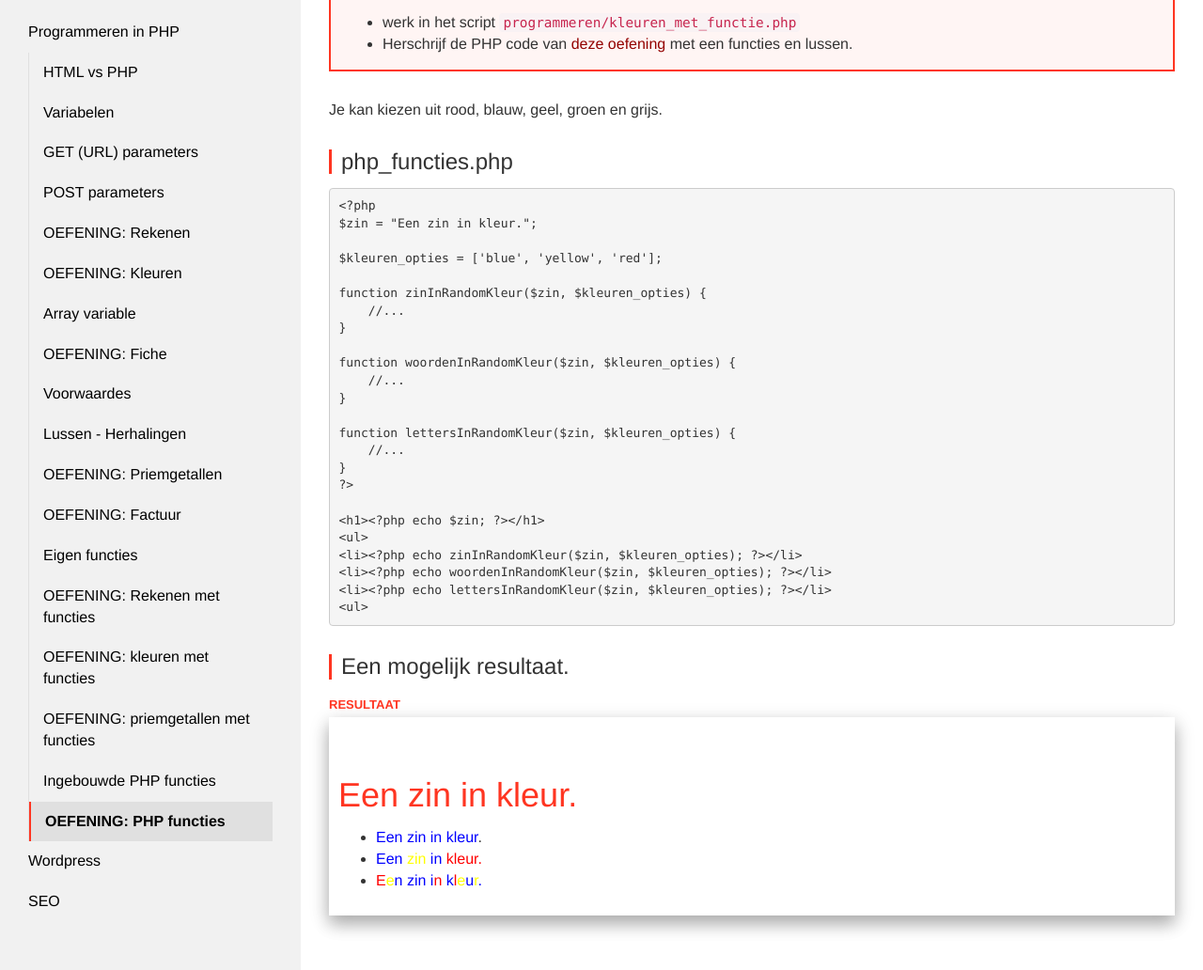
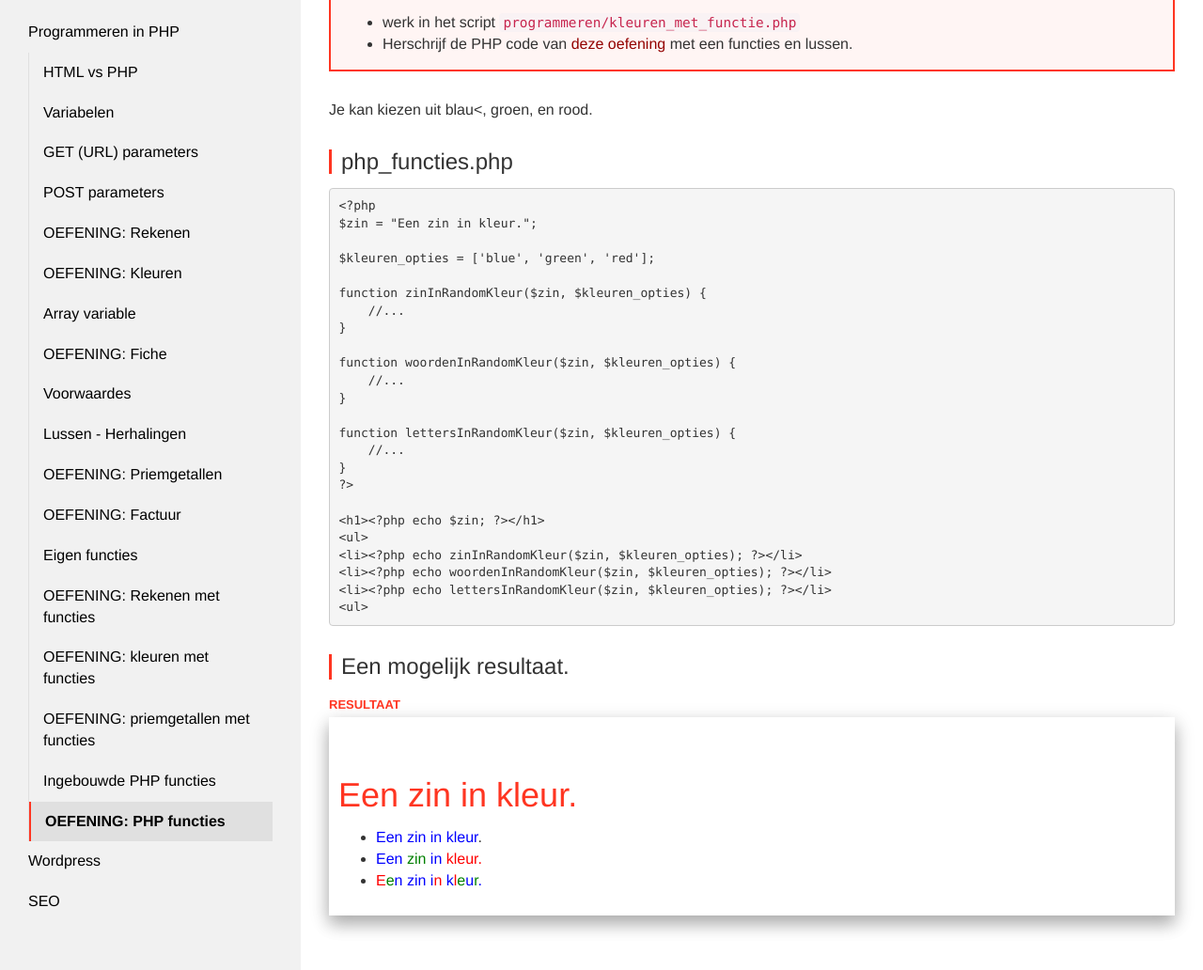
Before and after one commit to Syntra-Brussel/dynamische-webtechnieken, a Jekyll site: the page built from programmeren/oefening-php-functies.md, in a window 1280 px wide. Shown: the part 145-1177 px from the top of the page at 94% size. Built offline with Jekyll 4.4.1, drawn with Linux system fonts in a browser that asks for light colours; nearby versions of some CDN libraries; a script that is not in the unit is left out.

Commit message:
Update oefening-php-functies.md

```diff
--- a/programmeren/oefening-php-functies.md
+++ b/programmeren/oefening-php-functies.md
@@ -12,14 +12,14 @@ collection: programmeren
     </ul>
 </div>
 
-Je kan kiezen uit rood, blauw, geel, groen en grijs.
+Je kan kiezen uit blau<, groen, en rood.
 
 ### php_functies.php
 <pre data-enlighter-theme="beyond" data-enlighter-language="php">
 &lt;?php
 $zin = "Een zin in kleur.";
 
-$kleuren_opties = ['blue', 'yellow', 'red'];
+$kleuren_opties = ['blue', 'green', 'red'];
 
 function zinInRandomKleur($zin, $kleuren_opties) {
     //...
@@ -47,7 +47,7 @@ function lettersInRandomKleur($zin, $kleuren_opties) {
 <h1>Een zin in kleur.</h1>
 <ul>
     <li><span style="color: blue">Een zin in kleur</span>.</li>
-    <li><span style="color: blue">Een</span> <span style="color: yellow">zin</span> <span style="color: blue">in</span> <span style="color: red">kleur.</span></li>
-    <li><span style="color: red">E</span><span style="color: yellow">e</span><span style="color: blue">n</span> <span style="color: blue">z</span><span style="color: blue">i</span><span style="color: blue">n</span> <span style="color: blue">i</span><span style="color: red">n</span> <span style="color: blue">k</span><span style="color: red">l</span><span style="color: yellow">e</span><span style="color: blue">u</span><span style="color: yellow">r</span><span style="color: blue">.</span></li>
+    <li><span style="color: blue">Een</span> <span style="color: green">zin</span> <span style="color: blue">in</span> <span style="color: red">kleur.</span></li>
+    <li><span style="color: red">E</span><span style="color: green">e</span><span style="color: blue">n</span> <span style="color: blue">z</span><span style="color: blue">i</span><span style="color: blue">n</span> <span style="color: blue">i</span><span style="color: red">n</span> <span style="color: blue">k</span><span style="color: red">l</span><span style="color: green">e</span><span style="color: blue">u</span><span style="color: green">r</span><span style="color: blue">.</span></li>
 </ul>
 </div>
```
